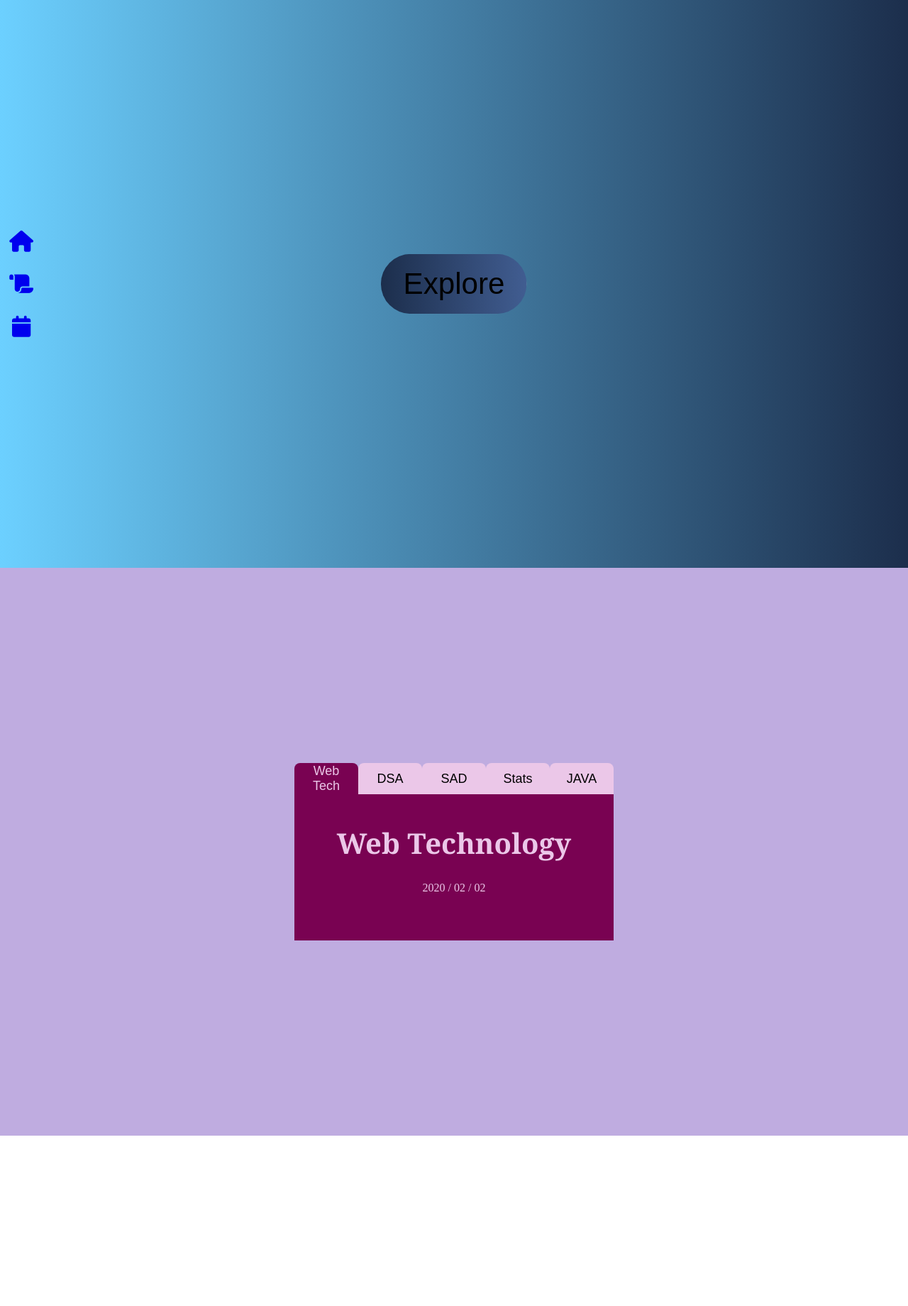
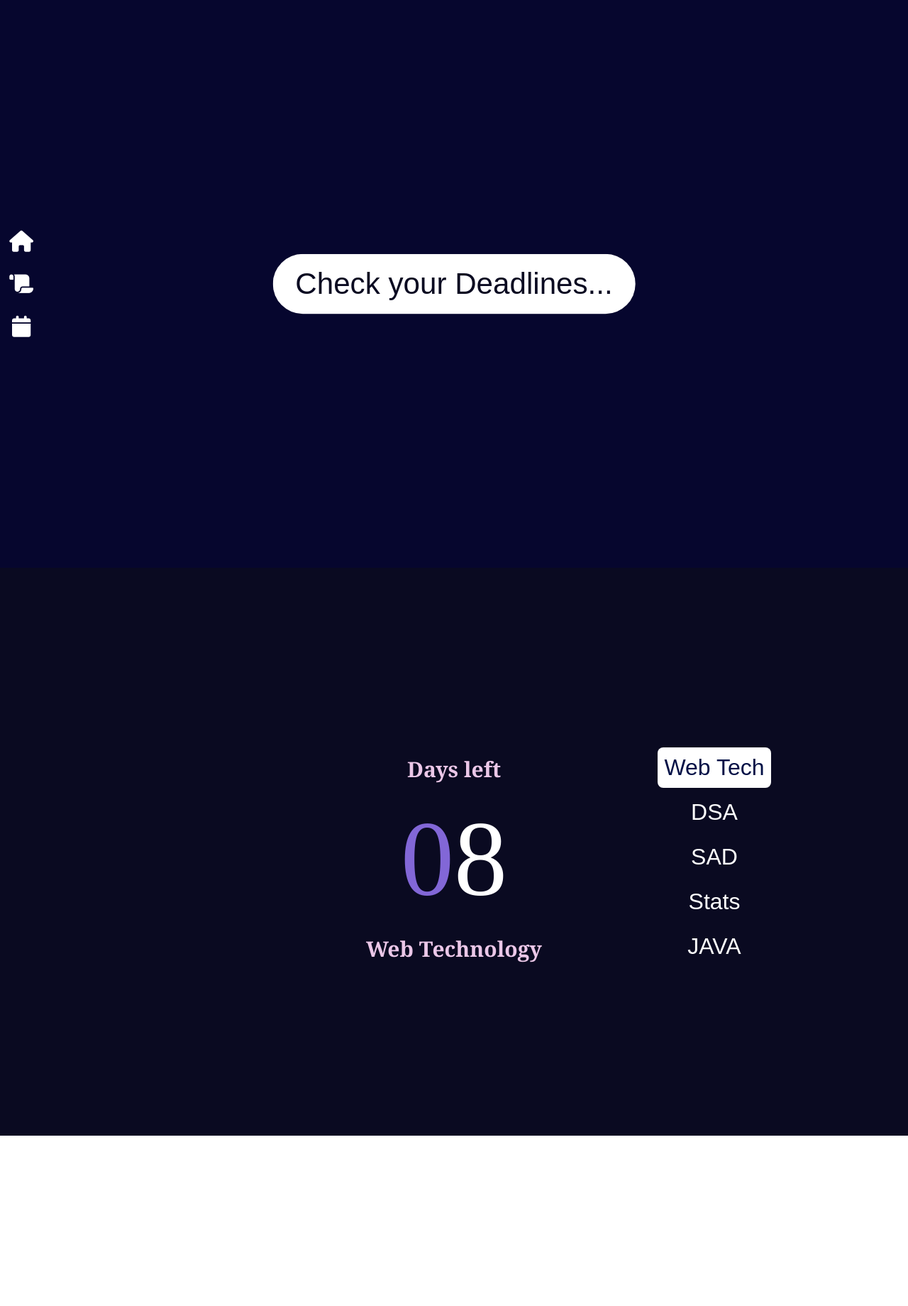
Before and after one commit to Senyadt2/Project-A, a PHP site: page / in a window 1280 px wide. Shown: the top 1840 px of the page at 71% size. Run offline with PHP 8.4, Linux system fonts and the light colour scheme; data that the repository does not hold is empty; grey boxes are pictures that could not be loaded.

Commit message:
Add files via upload

```diff
--- a/css/style.css
+++ b/css/style.css
@@ -41,13 +41,15 @@ header{
 .hide{
     display: none;
     position: fixed;
-    background-color: #EBC7E8;
+    background-color: white;
     padding:5px;
     border-radius: 7px;
     font-size: 14px;
+    color: white;
 }
 .side-icons{
     margin: 15px 0;
+    color: white;
 }
 .fa-scroll:hover + .hide,.fa-house:hover + .hide,.fa-calendar:hover + .hide{
     display: block;
@@ -76,7 +78,7 @@ header{
     scroll-snap-align: start;
 }
 #section1{
-    background-image: linear-gradient(to right,#6cd0ff,#1c2e4c);
+    background: #06062e;
 }
 #section1,#section2,#section3{
     background-size: cover;
@@ -113,10 +115,10 @@ header{
     animation-direction: alternate-reverse;
     padding: 10px 18px;
 
-    color: #000000;
+    color: #0A0A21;
     border-radius: 30px;
     border: none;
-    background-image: linear-gradient(to left,#415d91,#1c2e4c);
+    background: white;
 
 
 
@@ -135,14 +137,11 @@ header{
 }
 .explore:hover{
     cursor: pointer;
-    color: rgba(98, 143, 217, 0.519);
-
-
-
+    background-color: #c4c4c4;
     transform: translateY(5rem);
 }
 #section2{
-    background-color: #BFACE0;
+    background: #0A0A21;
 
 }
 .title{
@@ -164,46 +163,59 @@ header{
     top: 50%;
     left: 50%;
     position: absolute;
-    width: 450px;
-    height: 250px;
+    width: 500px;
+    height: 350px;
     overflow: hidden;
 }
 .ass-content{
     position: relative;
-    transform: translateY(20%);
     width: 100%;
+    font-size: 150px;
+}
+.ass-content .tens{
+    color: rgb(130 ,103, 215);
+}
+.ass-content .ones{
+    color: white;
 }
 .ass-content h1{
-    font-size: 40px;
+    font-size: 30px;
     font-family: Georgia, Times, 'Times New Roman', serif  ;
 }
 .button-box{
+    transform: translate(450px,-150px);
+    position: fixed;
     background-color: transparent;
     z-index: 3;
     width: 100%;
-    position: absolute;
+    right: 0;
     display: flex;
+    flex-direction: column;
+    align-items: flex-end;
 }
 .button-box button{
-    width: 20%;
 }
 .btn{
+    width: 160px;
+    padding: 10px 0px;
+    margin: 3px;
     z-index: 3;
     font-family:sans-serif;
-    font-size: 18px;
+    font-size: 32px;
     border:none;
-    border-radius: 8px 8px 0 0 ;
-    background-color: rgb(235, 199, 232);
+    border-radius: 8px;
+    background: none;
+    color: white;
 }
 
 .active{
-    color: rgb(235, 199, 232);
-    background-color: rgb(121, 2, 82);
+    background-color: rgb(255, 255, 255);
+    color: #031046;
 }
 .wrapper{
     color: rgb(235, 199, 232);
-    background-color: rgb(121, 2, 82);
     height: 100%;
+    margin-top: 10px;
     transition: 1s;
     top: 8px;
     left: 0;
--- a/index.php
+++ b/index.php
@@ -20,13 +20,12 @@
     </div>
     <div class="section" id="section1">
         <div class="content">
-            <button onclick="#section2" class="explore">Explore</button>
+            <button onclick="#section2" class="explore">Check your Deadlines...</button>
         </div>
     </div>
 
     <div class="section" id="section2">
         <div class="content">
-                <div class="ass-box">
                 <div class="button-box">
                     <button class="wt btn active">Web Tech</button>
                     <button class="dsa btn">DSA</button>
@@ -34,10 +33,13 @@
                     <button class="stats btn">Stats</button>
                     <button class="java btn">JAVA</button>
                 </div>
+                <div class="ass-box">
+
                 <div class="wrapper">
                     <div class="ass-content ass1">
+                        <h1>Days left</h1>
+                        <span class="tens">0</span><span class="ones">8</span>
                         <h1>Web Technology</h1>
-                        <p>2020 / 02 / 02</p>
                     </div>
                     <div class="ass-content ass2">
                         <h1>System Analysis<br> and Design</h1>
```
Also changed, not shown: register.php (added, +14 -0 lines).
